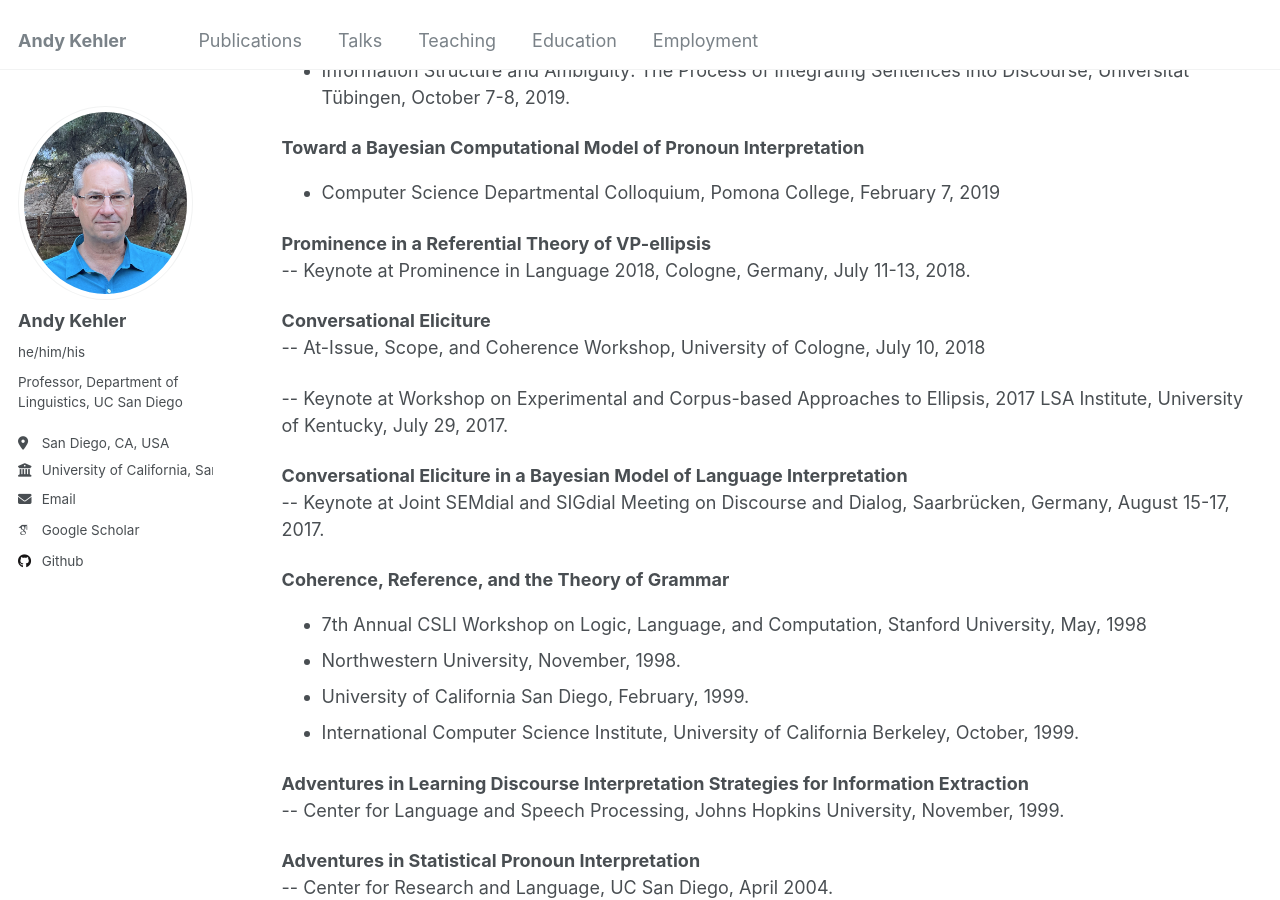
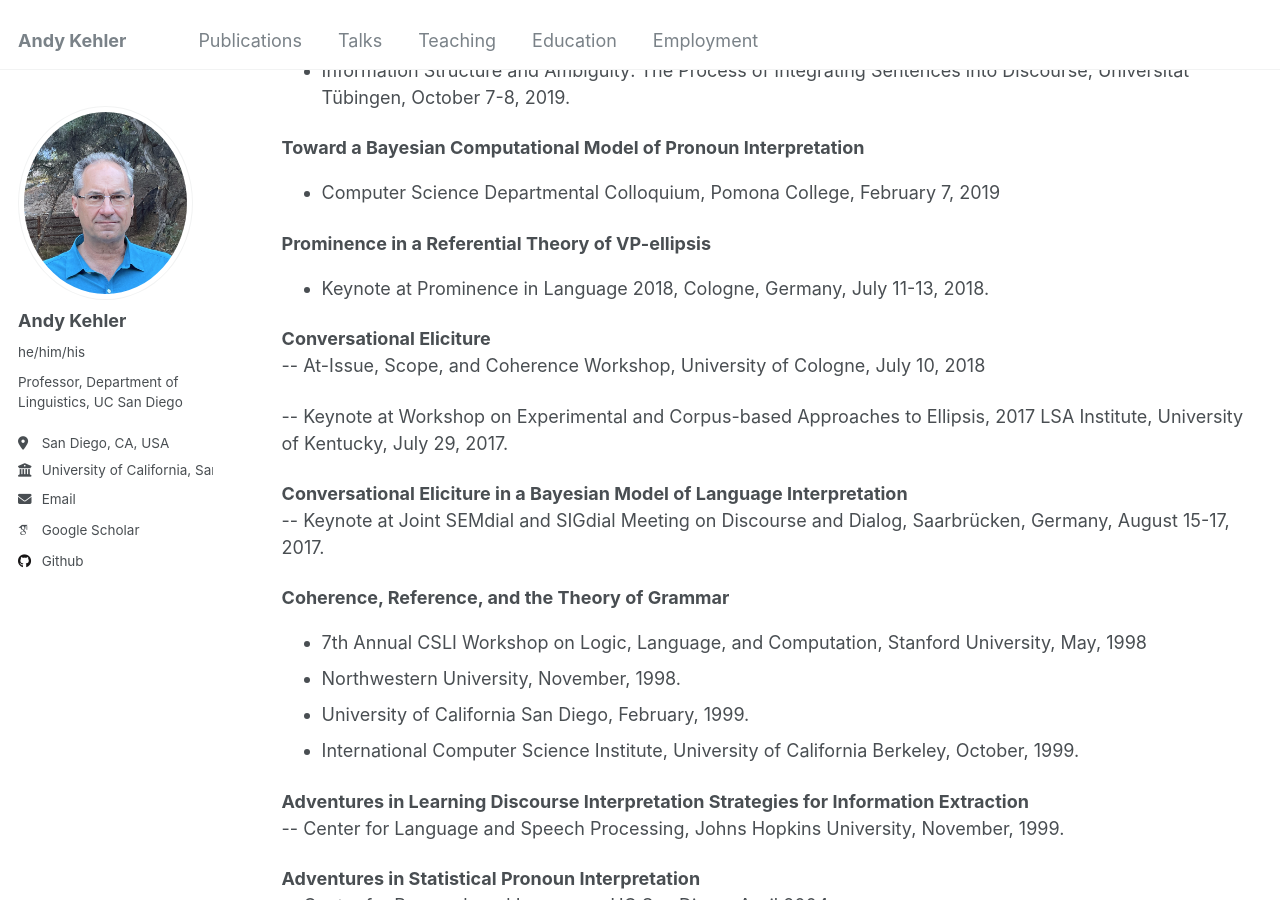
Before and after one commit to akehler/akehler.github.io, a Jekyll site: the page built from _pages/talks.html, in a window 1280 px wide and 900 px high, scrolled down 309 px. Built offline with Jekyll 4.4.1, drawn with Linux system fonts in a browser that asks for light colours; some web fonts are replaced.

Commit message:
Update talks.html

```diff
--- a/_pages/talks.html
+++ b/_pages/talks.html
@@ -25,16 +25,15 @@ Note: This page is under construction!
 <p></p>
 
 <strong>Toward a Bayesian Computational Model of Pronoun Interpretation</strong>
-<br>
 <ul><li>Computer Science Departmental Colloquium, Pomona College, February 7, 2019</li>
 </ul>
 <p></p>
 
 <strong>Prominence in a Referential Theory of VP-ellipsis</strong>
-<br>
-
--- Keynote at Prominence in Language 2018, Cologne, Germany, July 11-13, 2018.
-
+<ul>
+<li>Keynote at Prominence in Language 2018, Cologne, Germany, July 11-13, 2018.
+</li>
+</ul>
 <p></p>
 
 <strong>Conversational Eliciture</strong>
@@ -141,7 +140,8 @@ Coherence: A Building Block of Language</strong>
 <br>
 -- Rutgers Center for Cognitive Science, Rutgers University, April 2013.
 <p></p>
-<strong>The Effect of Inferred Explanations on Pronoun Production and Interpretation<strong>
+<strong>The Effect of Inferred Explanations on Pronoun Production and Interpretation</strong>
+<br>
 -- Second Conference of the American Pragmatics Association (panel on Computational and Experimental Approaches to Reference and Anaphoric Inference), UCLA, October 2014.
 <p></p>
 <strong>A Neo-Humean Taxonomy of Coherence Relations”
```
